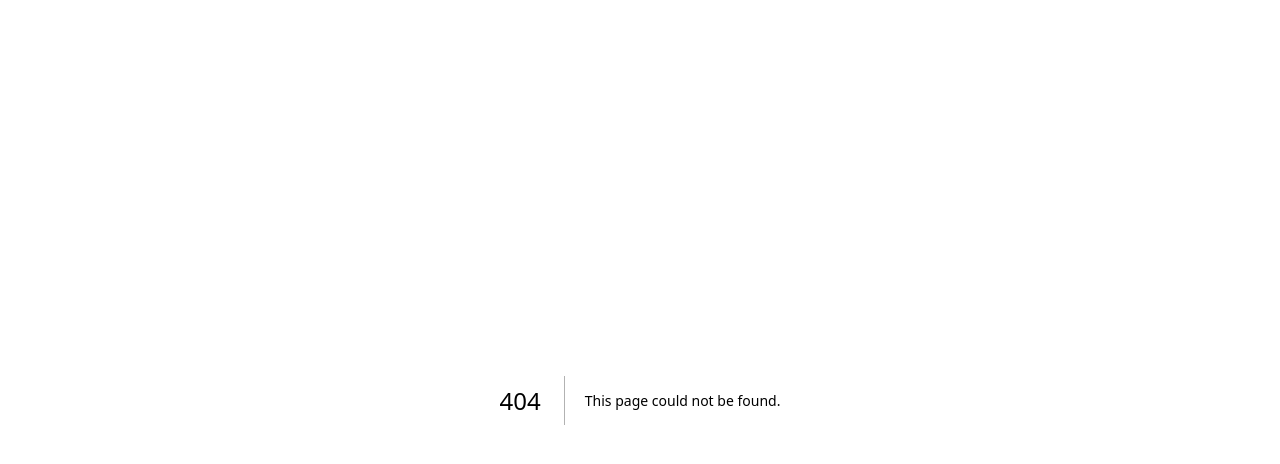
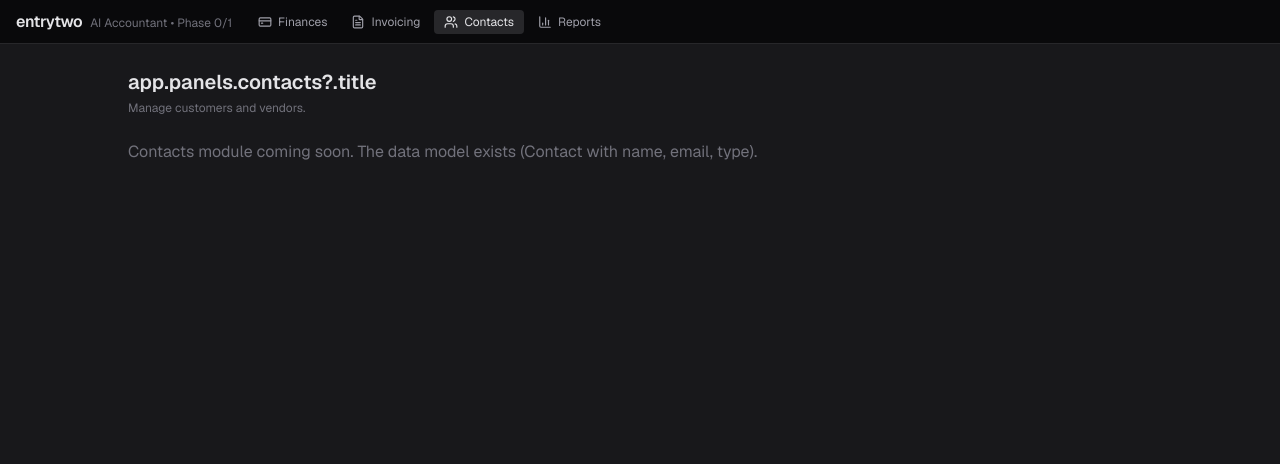
Before and after one commit to felixkrusch/entrytwo, a Next.js app: page /contacts in a window 1280 px wide. Before the commit this address had no page. Shown: the top 464 px of the page. Built offline with nearby package versions, Linux system fonts and the light colour scheme; no server answers; the database is empty.

Commit message:
feat: move reports to /reports, add navigation menu for Finances/Invoicing/Contacts/Reports

```diff
--- a/app/admin/page.tsx
+++ b/app/admin/page.tsx
@@ -62,7 +62,7 @@ export default function AdminOverview() {
         </Link>
 
         <Link
-          href="/admin/reports"
+          href="/reports"
           className="block border border-zinc-800 rounded-lg p-5 hover:border-zinc-700 transition-colors bg-zinc-950"
         >
           <div className="font-medium mb-1">Reports</div>
--- a/app/app/TopBar.tsx
+++ b/app/app/TopBar.tsx
@@ -1,8 +1,9 @@
 'use client'
 
 import { useEffect, useState } from 'react'
-import { Settings } from 'lucide-react'
+import { Settings, BarChart3, FileText, Users, CreditCard } from 'lucide-react'
 import Link from 'next/link'
+import { usePathname } from 'next/navigation'
 
 interface TopBarProps {
   showSettings?: boolean
@@ -10,6 +11,14 @@ interface TopBarProps {
 
 export default function TopBar({ showSettings = false }: TopBarProps) {
   const [isAdmin, setIsAdmin] = useState(false)
+  const pathname = usePathname()
+
+  const navItems = [
+    { name: 'Finances', href: '/app', icon: CreditCard },
+    { name: 'Invoicing', href: '/invoicing', icon: FileText },
+    { name: 'Contacts', href: '/contacts', icon: Users },
+    { name: 'Reports', href: '/reports', icon: BarChart3 },
+  ]
 
   useEffect(() => {
     if (!showSettings) return
@@ -19,12 +28,37 @@ export default function TopBar({ showSettings = false }: TopBarProps) {
       .catch(() => setIsAdmin(false))
   }, [showSettings])
 
+  const isActive = (href: string) => pathname === href
+
   return (
     <div className="h-11 border-b border-zinc-800 bg-zinc-950 flex items-center px-4 justify-between shrink-0">
-      <Link href="/app" className="flex items-baseline gap-2 hover:opacity-80 transition-opacity">
-        <span className="font-semibold tracking-tight">entrytwo</span>
-        <span className="text-xs text-zinc-500">AI Accountant • Phase 0/1</span>
-      </Link>
+      <div className="flex items-center gap-4">
+        <Link href="/app" className="flex items-baseline gap-2 hover:opacity-80 transition-opacity">
+          <span className="font-semibold tracking-tight">entrytwo</span>
+          <span className="text-xs text-zinc-500">AI Accountant • Phase 0/1</span>
+        </Link>
+
+        <nav className="flex items-center gap-1">
+          {navItems.map((item) => {
+            const Icon = item.icon
+            return (
+              <Link
+                key={item.href}
+                href={item.href}
+                className={`flex items-center gap-1.5 px-2.5 py-1 rounded text-xs transition-colors ${
+                  isActive(item.href)
+                    ? 'bg-zinc-800 text-zinc-200'
+                    : 'text-zinc-400 hover:text-zinc-200 hover:bg-zinc-800/50'
+                }`}
+                title={item.name}
+              >
+                <Icon className="w-3.5 h-3.5" />
+                {item.name}
+              </Link>
+            )
+          })}
+        </nav>
+      </div>
 
       {showSettings && isAdmin && (
         <Link
--- /dev/null
+++ b/app/contacts/layout.tsx
@@ -0,0 +1,16 @@
+'use client'
+
+import TopBar from '../app/TopBar'
+
+export default function ContactsLayout({ children }: { children: React.ReactNode }) {
+  return (
+    <div className="flex flex-col h-screen">
+      <TopBar showSettings={true} />
+      <div className="flex-1 p-6 overflow-auto bg-zinc-900">
+        <div className="max-w-5xl mx-auto">
+          {children}
+        </div>
+      </div>
+    </div>
+  )
+}
--- /dev/null
+++ b/app/contacts/page.tsx
@@ -0,0 +1,22 @@
+'use client'
+
+import { useTranslations } from 'next-intl'
+
+export default function ContactsPage() {
+  const t = useTranslations('app.panels')
+
+  return (
+    <div>
+      <div className="mb-6">
+        <h1 className="text-xl font-semibold">{t('contacts?.title') || 'Contacts'}</h1>
+        <p className="text-xs text-zinc-500 mt-1">
+          Manage customers and vendors.
+        </p>
+      </div>
+
+      <div className="text-zinc-500">
+        Contacts module coming soon. The data model exists (Contact with name, email, type).
+      </div>
+    </div>
+  )
+}
--- /dev/null
+++ b/app/invoicing/layout.tsx
@@ -0,0 +1,16 @@
+'use client'
+
+import TopBar from '../app/TopBar'
+
+export default function InvoicingLayout({ children }: { children: React.ReactNode }) {
+  return (
+    <div className="flex flex-col h-screen">
+      <TopBar showSettings={true} />
+      <div className="flex-1 p-6 overflow-auto bg-zinc-900">
+        <div className="max-w-5xl mx-auto">
+          {children}
+        </div>
+      </div>
+    </div>
+  )
+}
--- /dev/null
+++ b/app/invoicing/page.tsx
@@ -0,0 +1,22 @@
+'use client'
+
+import { useTranslations } from 'next-intl'
+
+export default function InvoicingPage() {
+  const t = useTranslations('app.panels')
+
+  return (
+    <div>
+      <div className="mb-6">
+        <h1 className="text-xl font-semibold">{t('invoicing?.title') || 'Invoicing'}</h1>
+        <p className="text-xs text-zinc-500 mt-1">
+          Create and manage invoices.
+        </p>
+      </div>
+
+      <div className="text-zinc-500">
+        Invoicing module coming soon.
+      </div>
+    </div>
+  )
+}
--- /dev/null
+++ b/app/reports/layout.tsx
@@ -0,0 +1,16 @@
+'use client'
+
+import TopBar from '../app/TopBar'
+
+export default function ReportsLayout({ children }: { children: React.ReactNode }) {
+  return (
+    <div className="flex flex-col h-screen">
+      <TopBar showSettings={true} />
+      <div className="flex-1 p-6 overflow-auto bg-zinc-900">
+        <div className="max-w-5xl mx-auto">
+          {children}
+        </div>
+      </div>
+    </div>
+  )
+}
--- a/app/admin/reports/page.tsx
+++ b/app/reports/page.tsx
@@ -179,9 +179,9 @@ export default function ReportsPage() {
                 </span>
               </div>
 
-              {profitLoss.taxSummary && (
-                <div className="border-t border-zinc-700 pt-2">
-                  <div className="text-zinc-400 text-xs mb-1">Tax Summary</div>
+{profitLoss.taxSummary && (
+                 <div className="border-t border-zinc-700 pt-2">
+                   <div className="text-zinc-400 text-xs mb-1">{t('profitLoss.taxSummary')}</div>
                   <div className="flex justify-between text-xs">
                     <span>{t('profitLoss.inputTax')}</span>
                     <span className="text-emerald-400">{formatCurrency(profitLoss.taxSummary.input)}</span>
--- a/messages/en.json
+++ b/messages/en.json
@@ -102,6 +102,7 @@
         "loading": "Loading...",
         "noData": "No data",
         "tax": "Tax",
+        "taxSummary": "Tax Summary",
         "inputTax": "Input",
         "outputTax": "Output",
         "netTax": "Net Tax",
```
